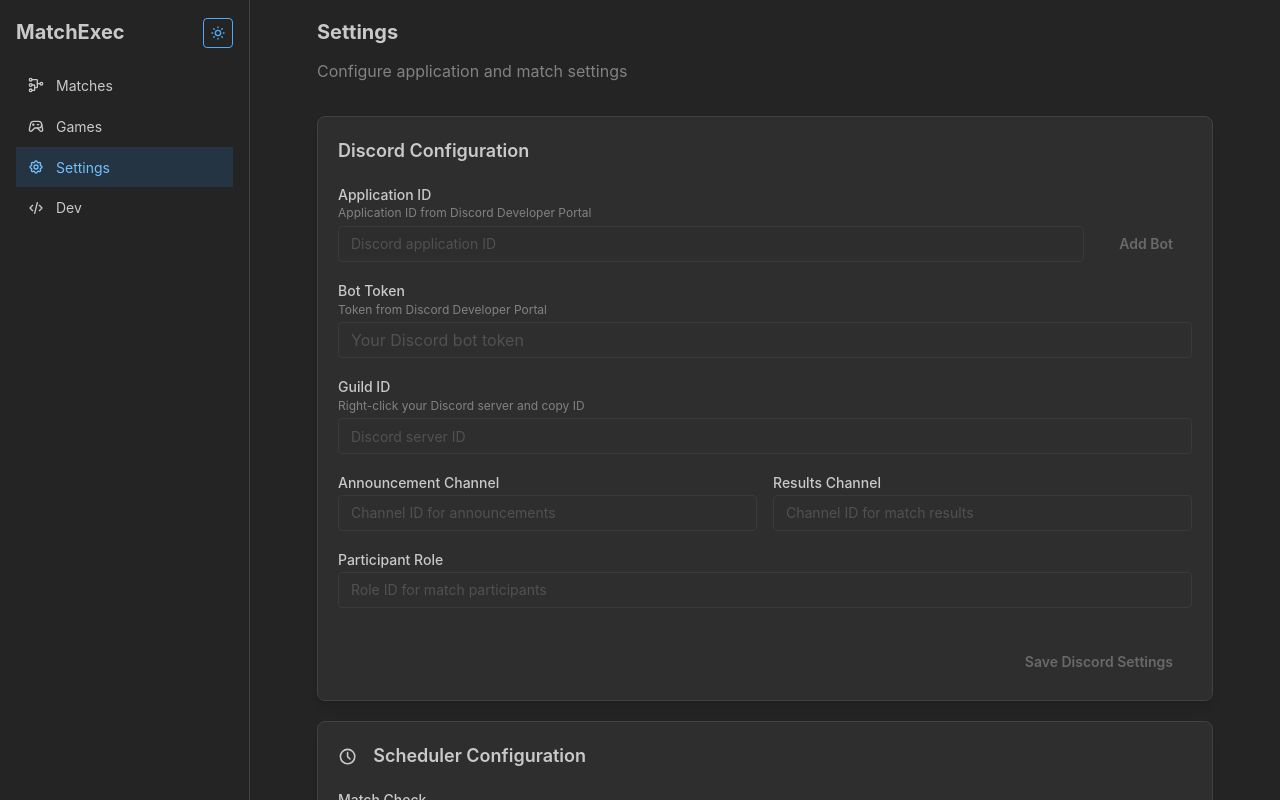
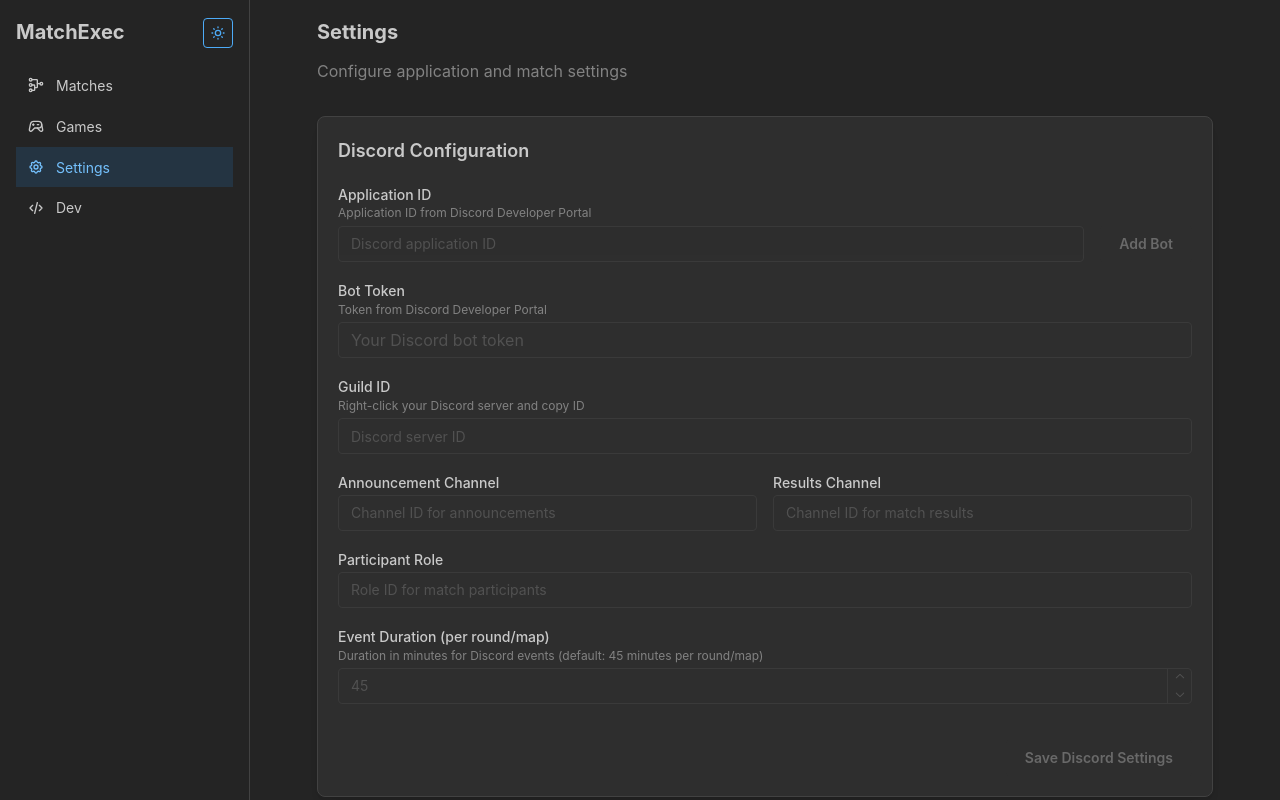
Before and after one commit to slamanna212/MatchExec, a Next.js app: page /settings in a window 1280 px wide. Shown: the top 800 px of the page. Built offline with nearby package versions, Linux system fonts and the light colour scheme.

Commit message:
add discord event length logic

```diff
--- a/processes/discord-bot/index.ts
+++ b/processes/discord-bot/index.ts
@@ -10,6 +10,7 @@ interface DiscordSettings {
   announcement_channel_id?: string;
   results_channel_id?: string;
   participant_role_id?: string;
+  event_duration_minutes?: number;
 }
 
 class MatchExecBot {
@@ -84,7 +85,8 @@ class MatchExecBot {
           guild_id,
           announcement_channel_id,
           results_channel_id,
-          participant_role_id
+          participant_role_id,
+          event_duration_minutes
         FROM discord_settings
         WHERE id = 1
       `);
@@ -245,7 +247,8 @@ class MatchExecBot {
 
         // Create Discord server event
         if (eventData.start_date) {
-          discordEventId = await this.createDiscordEvent(eventData, message);
+          const rounds = eventData.maps?.length || 1;
+          discordEventId = await this.createDiscordEvent(eventData, message, rounds);
         }
 
         // Store Discord message information for later cleanup
@@ -384,7 +387,7 @@ class MatchExecBot {
     start_date: string;
     livestream_link?: string;
     event_image_url?: string;
-  }, message: Message): Promise<string | null> {
+  }, message: Message, rounds: number = 1): Promise<string | null> {
     try {
       const guild = this.client.guilds.cache.get(this.settings?.guild_id || '');
       if (!guild) {
@@ -407,8 +410,10 @@ class MatchExecBot {
         }
       }
 
+      // Calculate event duration based on settings and rounds
+      const durationMinutes = (this.settings?.event_duration_minutes || 45) * rounds;
       const startTime = new Date(eventData.start_date);
-      const endTime = new Date(startTime.getTime() + 2 * 60 * 60 * 1000); // Default 2 hours duration
+      const endTime = new Date(startTime.getTime() + durationMinutes * 60 * 1000);
 
       // Create event description with match details and link to announcement
       let eventDescription = eventData.description || 'Join us for this exciting match!';
@@ -455,7 +460,7 @@ class MatchExecBot {
 
       const discordEvent = await guild.scheduledEvents.create(eventOptions);
 
-      console.log(`✅ Created Discord event: ${discordEvent.name} (ID: ${discordEvent.id})`);
+      console.log(`✅ Created Discord event: ${discordEvent.name} (ID: ${discordEvent.id}) - Duration: ${durationMinutes} minutes (${rounds} rounds × ${this.settings?.event_duration_minutes || 45} min/round)`);
       return discordEvent.id;
 
     } catch (error) {
--- a/src/app/api/settings/discord/route.ts
+++ b/src/app/api/settings/discord/route.ts
@@ -12,27 +12,30 @@ export async function GET() {
         guild_id,
         announcement_channel_id,
         results_channel_id,
-        participant_role_id
+        participant_role_id,
+        event_duration_minutes
       FROM discord_settings
       WHERE id = 1
     `);
 
     // Don't expose the bot token in the response for security
-    // Also ensure all null values are converted to empty strings for React form inputs
+    // Also ensure all null values are converted to appropriate defaults for React form inputs
     const safeSettings = settings ? {
       application_id: settings.application_id || '',
       bot_token: settings.bot_token ? '••••••••' : '',
       guild_id: settings.guild_id || '',
       announcement_channel_id: settings.announcement_channel_id || '',
       results_channel_id: settings.results_channel_id || '',
-      participant_role_id: settings.participant_role_id || ''
+      participant_role_id: settings.participant_role_id || '',
+      event_duration_minutes: settings.event_duration_minutes || 45
     } : {
       application_id: '',
       bot_token: '',
       guild_id: '',
       announcement_channel_id: '',
       results_channel_id: '',
-      participant_role_id: ''
+      participant_role_id: '',
+      event_duration_minutes: 45
     };
 
     return NextResponse.json(safeSettings);
@@ -56,7 +59,8 @@ export async function PUT(request: NextRequest) {
       guild_id,
       announcement_channel_id,
       results_channel_id,
-      participant_role_id
+      participant_role_id,
+      event_duration_minutes
     } = body;
 
     // Update the settings (there should only be one row with id = 1)
@@ -68,6 +72,7 @@ export async function PUT(request: NextRequest) {
         announcement_channel_id = ?,
         results_channel_id = ?,
         participant_role_id = ?,
+        event_duration_minutes = ?,
         updated_at = CURRENT_TIMESTAMP
       WHERE id = 1
     `, [
@@ -76,7 +81,8 @@ export async function PUT(request: NextRequest) {
       guild_id,
       announcement_channel_id,
       results_channel_id,
-      participant_role_id
+      participant_role_id,
+      event_duration_minutes || 45
     ]);
 
     // If bot token was updated, trigger bot restart
--- a/src/app/settings/page.tsx
+++ b/src/app/settings/page.tsx
@@ -1,6 +1,6 @@
 'use client'
 
-import { Card, Text, Stack, TextInput, Button, Group, PasswordInput, Alert } from '@mantine/core';
+import { Card, Text, Stack, TextInput, Button, Group, PasswordInput, Alert, NumberInput } from '@mantine/core';
 import { useForm } from '@mantine/form';
 import { useEffect, useState } from 'react';
 import { IconInfoCircle, IconClock } from '@tabler/icons-react';
@@ -12,6 +12,7 @@ interface DiscordSettings {
   announcement_channel_id?: string;
   results_channel_id?: string;
   participant_role_id?: string;
+  event_duration_minutes?: number;
 }
 
 interface SchedulerSettings {
@@ -36,6 +37,7 @@ export default function SettingsPage() {
       announcement_channel_id: '',
       results_channel_id: '',
       participant_role_id: '',
+      event_duration_minutes: 45,
     },
   });
 
@@ -59,14 +61,15 @@ export default function SettingsPage() {
 
         if (discordResponse.ok) {
           const discordData = await discordResponse.json();
-          // Ensure all values are strings, not null
+          // Ensure all values are proper types, not null
           const sanitizedData = {
             application_id: discordData.application_id || '',
             bot_token: discordData.bot_token || '',
             guild_id: discordData.guild_id || '',
             announcement_channel_id: discordData.announcement_channel_id || '',
             results_channel_id: discordData.results_channel_id || '',
-            participant_role_id: discordData.participant_role_id || ''
+            participant_role_id: discordData.participant_role_id || '',
+            event_duration_minutes: discordData.event_duration_minutes || 45
           };
           form.setValues(sanitizedData);
         }
@@ -230,6 +233,15 @@ export default function SettingsPage() {
                   disabled={loading}
                 />
 
+                <NumberInput
+                  label="Event Duration (per round/map)"
+                  placeholder="45"
+                  description="Duration in minutes for Discord events (default: 45 minutes per round/map)"
+                  min={5}
+                  max={720}
+                  {...form.getInputProps('event_duration_minutes')}
+                  disabled={loading}
+                />
 
                 <Group justify="flex-end" mt="lg">
                   <Button type="submit" loading={saving} disabled={loading}>
```
Also changed, not shown: 1 other file (tests, documents, lock files or other folders).
